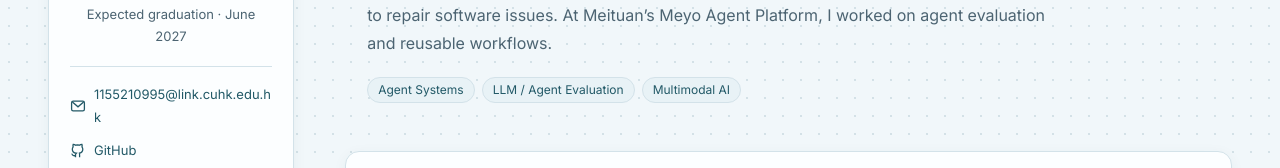
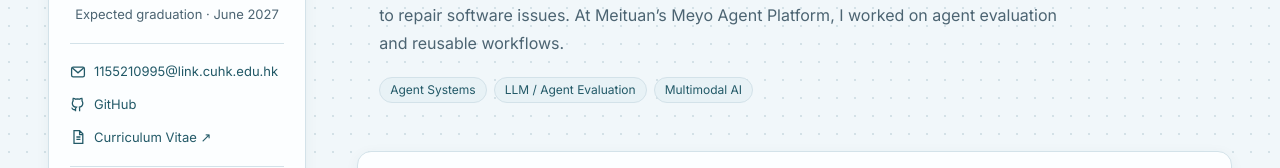
Before and after one commit to hrhou929/hrhou929.github.io, a plain HTML site: page index.html in a window 1280 px wide. Shown: the part 469-637 px from the top of the page. Drawn offline with Linux system fonts and the light colour scheme.

Commit message:
Refine narrow-screen navigation and profile wrapping

```diff
--- a/index.html
+++ b/index.html
@@ -132,7 +132,7 @@
 
     .layout {
       display: grid;
-      grid-template-columns: minmax(216px, 246px) minmax(0, 1fr);
+      grid-template-columns: minmax(216px, 258px) minmax(0, 1fr);
       gap: clamp(24px, 4vw, 60px);
       padding-block: clamp(30px, 5vw, 60px) 28px;
       align-items: start;
@@ -372,6 +372,11 @@
       .beyond-list { grid-template-columns: 1fr; }
       .back-to-top { margin-inline-start: 0; }
     }
+    @media (max-width: 360px) {
+      .header-inner { gap: 4px; }
+      .nav a { padding-inline: 4px; font-size: 12px; }
+      .theme-control select { padding-inline: 3px; }
+    }
     @media (prefers-reduced-motion: reduce) {
       html { scroll-behavior: auto; }
       .nav a, .links a, .back-to-top, .entry details summary, .beyond-item { transition: none; }
@@ -415,9 +420,9 @@
     <div class="name">Haoran Hou</div>
     <div class="chinese" lang="zh-Hans">侯皓然</div>
     <p class="role"><strong>Undergraduate Student</strong><br>Statistics &amp; Data Science<br><a href="https://www.cuhk.edu.hk/english/">The Chinese University<br>of Hong Kong</a></p>
-    <p class="profile-note">Expected graduation · June 2027</p>
+    <p class="profile-note">Expected graduation · June&nbsp;2027</p>
     <div class="contact">
-      <a href="mailto:1155210995@link.cuhk.edu.hk"><svg viewBox="0 0 20 20" aria-hidden="true"><rect x="2" y="4" width="16" height="12" rx="2"/><path d="m3 5 7 6 7-6"/></svg><span class="email-label">1155210995@link.cuhk.edu.hk</span></a>
+      <a href="mailto:1155210995@link.cuhk.edu.hk"><svg viewBox="0 0 20 20" aria-hidden="true"><rect x="2" y="4" width="16" height="12" rx="2"/><path d="m3 5 7 6 7-6"/></svg><span class="email-label">1155210995@<wbr>link.cuhk.edu.hk</span></a>
       <a href="https://github.com/hrhou929"><svg viewBox="0 0 20 20" aria-hidden="true"><path d="M7 17c-4 1-4-2-5-2m10 4v-3c0-1-.3-2-1-2 3-.3 5-1.5 5-5 0-1-.4-2-1-3 .3-1 .2-2-.1-3-1 0-2 0-3 1a12 12 0 0 0-5 0C6 3 5 3 4 3c-.3 1-.4 2-.1 3-.6 1-1 2-1 3 0 3.5 2 4.7 5 5-.7.6-1 1.4-1 2v3"/></svg>GitHub</a>
       <a href="cv.html"><svg viewBox="0 0 20 20" aria-hidden="true"><path d="M5 2h7l4 4v12H5zM12 2v5h4M8 10h5M8 13h5"/></svg>Curriculum Vitae ↗</a>
     </div>
```
